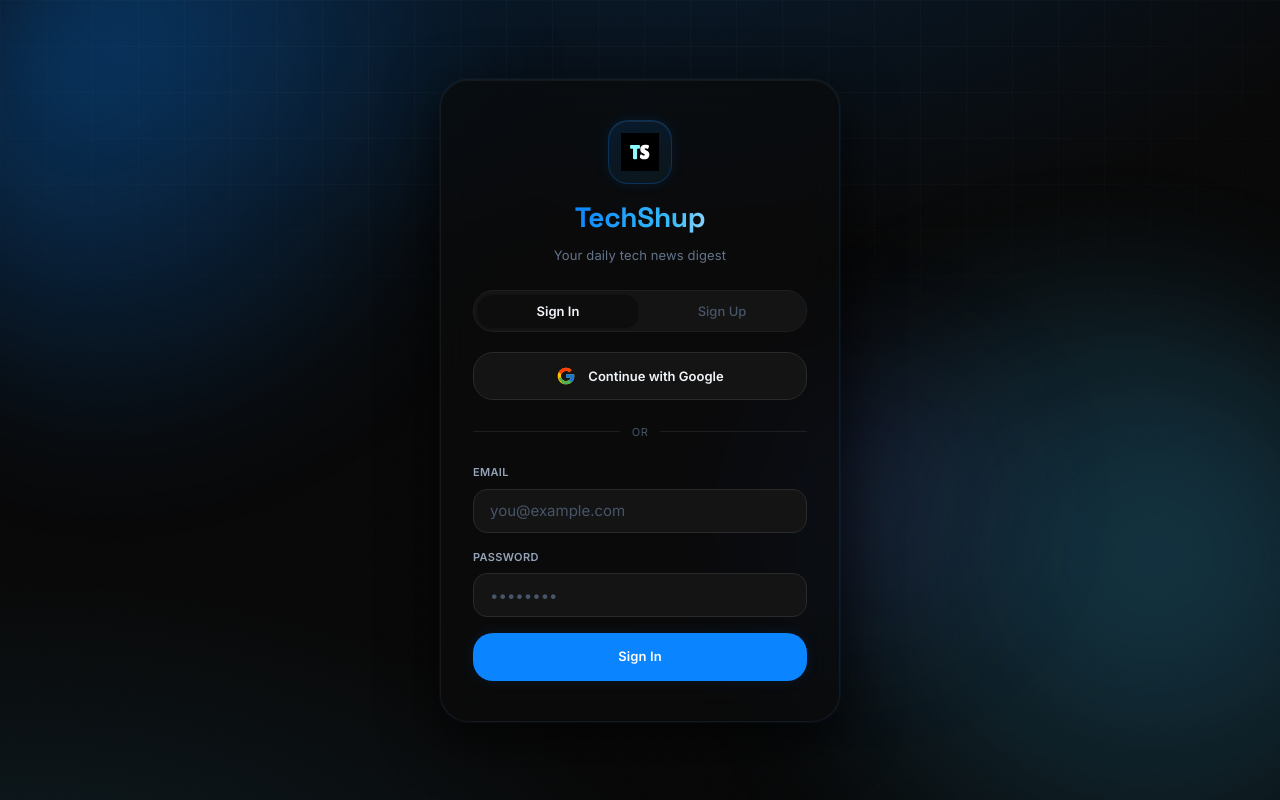
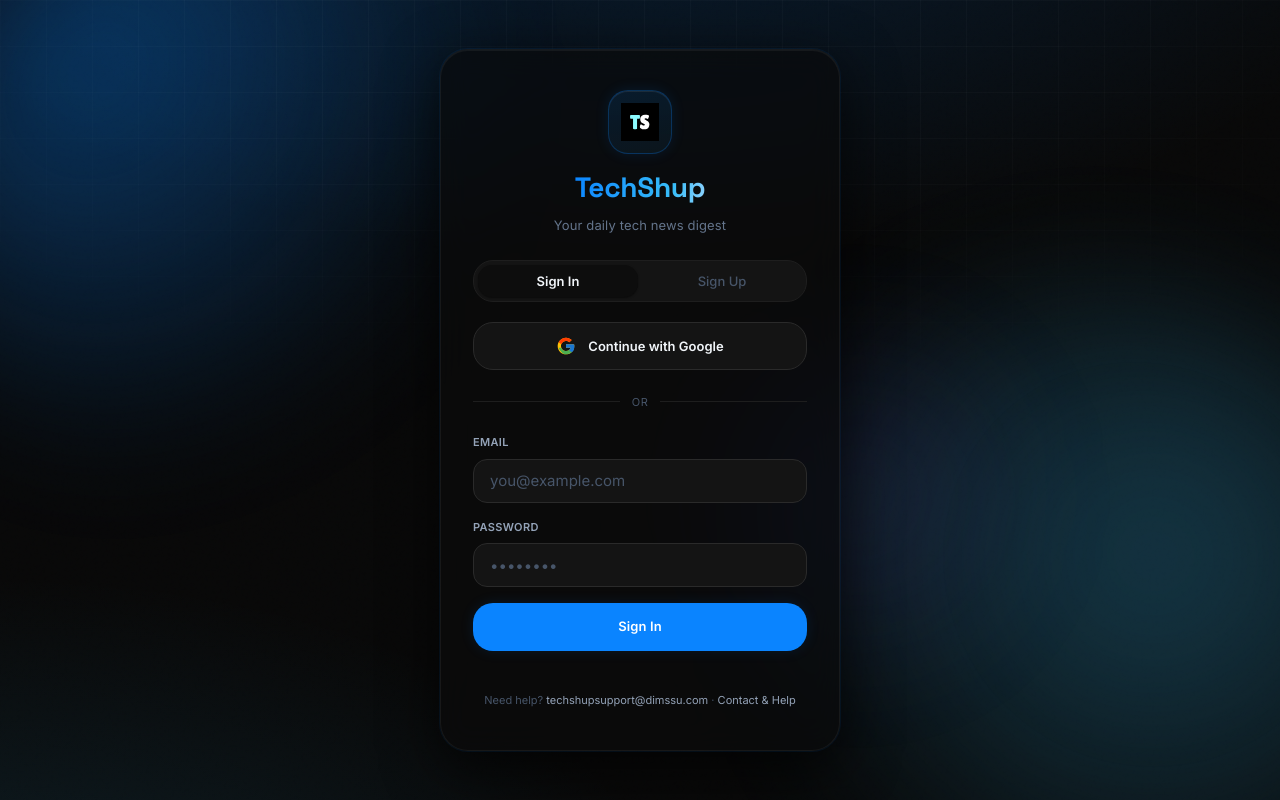
Before and after one commit to techanewz/techanewz-frontend, a React (Vite) app: page /login in a window 1280 px wide. Built offline with nearby package versions, Linux system fonts and the light colour scheme; no server answers.

Commit message:
Add in-app contact/support info
- Help & Support section on Profile (Contact us + Help links)
- Contact footer on Login (reachable pre-auth)

```diff
--- a/src/pages/Login/Login.module.scss
+++ b/src/pages/Login/Login.module.scss
@@ -97,6 +97,24 @@
   color: color(text-tertiary);
   margin: 0;
   letter-spacing: 0.01em;
+}
+
+.legalFooter {
+  margin: spacing(5) 0 0;
+  text-align: center;
+  font-size: font-size(xs);
+  line-height: line-height(relaxed);
+  color: color(text-muted);
+
+  a {
+    color: color(text-secondary);
+    text-decoration: none;
+
+    &:hover {
+      color: color(accent-primary);
+      text-decoration: underline;
+    }
+  }
 }
 
 // ============================================
--- a/src/pages/Login/Login.tsx
+++ b/src/pages/Login/Login.tsx
@@ -264,6 +264,20 @@ export const Login = () => {
           </form>
         )}
 
+        {/* Help / contact — reachable before signing in */}
+        <p className={styles.legalFooter}>
+          Need help?{' '}
+          <a href="mailto:techshupsupport@dimssu.com">techshupsupport@dimssu.com</a>
+          {' · '}
+          <a
+            href="https://techshup.dimssu.com/contact"
+            target="_blank"
+            rel="noopener noreferrer"
+          >
+            Contact &amp; Help
+          </a>
+        </p>
+
       </div>
     </div>
   );
--- a/src/pages/Profile/Profile.module.scss
+++ b/src/pages/Profile/Profile.module.scss
@@ -226,6 +226,32 @@
   line-height: line-height(relaxed);
   color: color(text-tertiary);
   margin: 0;
+}
+
+// Support / contact links
+.supportLink {
+  @include card-base;
+  @include flex-between;
+  padding: spacing(4) spacing(5);
+  gap: spacing(4);
+  text-decoration: none;
+  cursor: pointer;
+  transition: transform transition(spring), border-color transition(base), box-shadow transition(base);
+
+  & + & {
+    margin-top: spacing(2);
+  }
+
+  &:hover {
+    transform: translateY(-2px);
+    border-color: rgba(10, 132, 255, 0.18);
+    box-shadow: shadow(md);
+  }
+}
+
+.supportIcon {
+  flex-shrink: 0;
+  color: color(text-tertiary);
 }
 
 // Toggle Switch
--- a/src/pages/Profile/Profile.tsx
+++ b/src/pages/Profile/Profile.tsx
@@ -1,7 +1,7 @@
 import { Layout } from '@/components/Layout/Layout';
 import { useUser } from '@/contexts/UserContext';
 import styles from './Profile.module.scss';
-import { FiLogOut } from 'react-icons/fi';
+import { FiLogOut, FiMail, FiExternalLink } from 'react-icons/fi';
 
 // ============================================
 // Profile Page Component
@@ -119,9 +119,46 @@ export const Profile = () => {
             </div>
           </section>
 
+          {/* Help & Support */}
+          <section className={styles.section}>
+            <h2 className={styles.sectionTitle}>Help &amp; Support</h2>
+
+            <a
+              className={styles.supportLink}
+              href="mailto:techshupsupport@dimssu.com?subject=TechShup%20Support"
+            >
+              <div className={styles.settingInfo}>
+                <h3 className={styles.settingLabel}>Contact us</h3>
+                <p className={styles.settingDescription}>
+                  techshupsupport@dimssu.com — questions, bug reports, or news
+                  corrections. We reply within 1–2 business days.
+                </p>
+              </div>
+              <FiMail className={styles.supportIcon} size={18} />
+            </a>
+
+            <a
+              className={styles.supportLink}
+              href="https://techshup.dimssu.com/contact"
+              target="_blank"
+              rel="noopener noreferrer"
+            >
+              <div className={styles.settingInfo}>
+                <h3 className={styles.settingLabel}>Help &amp; contact page</h3>
+                <p className={styles.settingDescription}>
+                  Support, privacy policy, and how we source the news we show.
+                </p>
+              </div>
+              <FiExternalLink className={styles.supportIcon} size={18} />
+            </a>
+          </section>
+
           {/* App Info */}
           <div className={styles.appInfo}>
             <p className={styles.version}>TechShup · v1.0.0</p>
+            <p className={styles.copyright}>
+              Operated by DIMSSU Labs · techshupsupport@dimssu.com
+            </p>
           </div>
         </div>
       </div>
```
